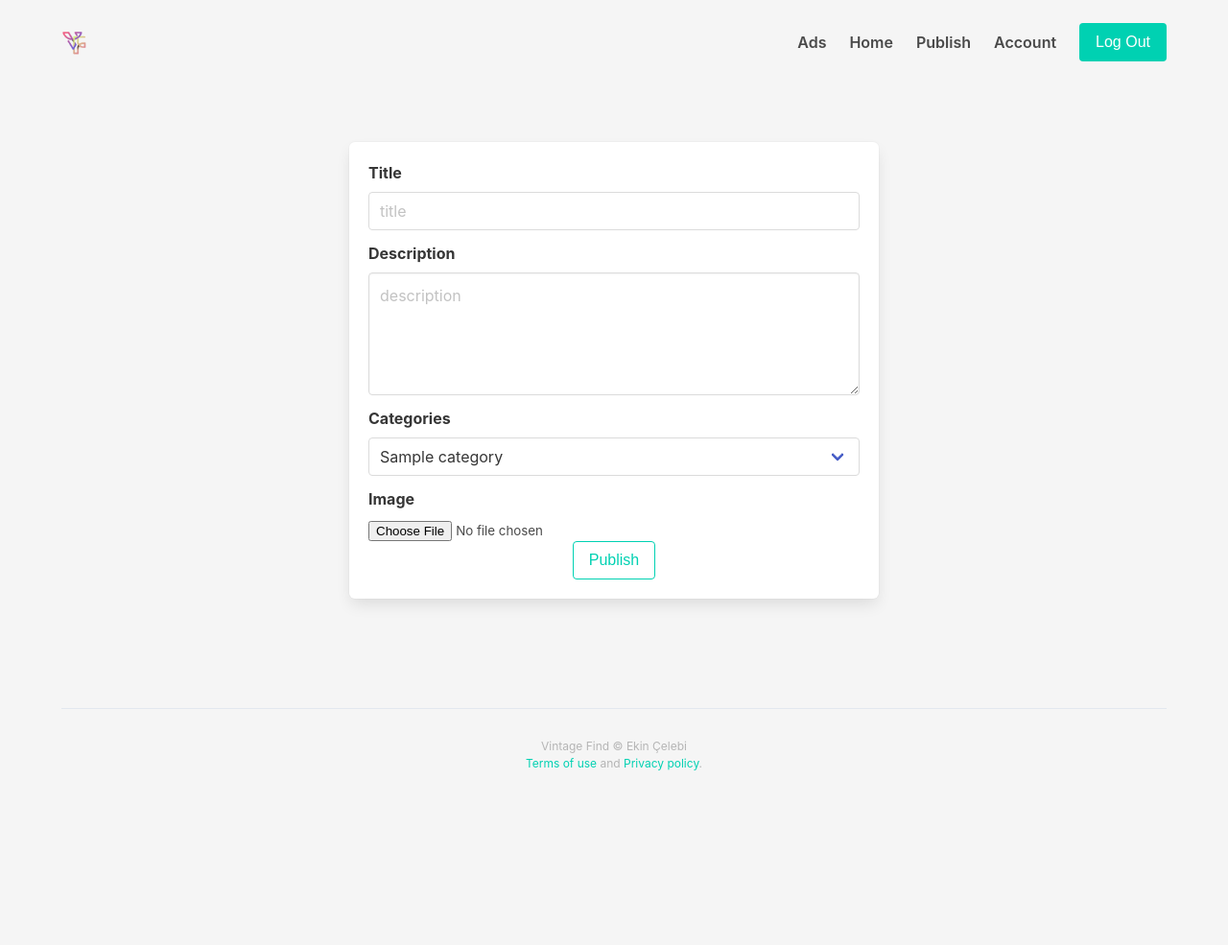
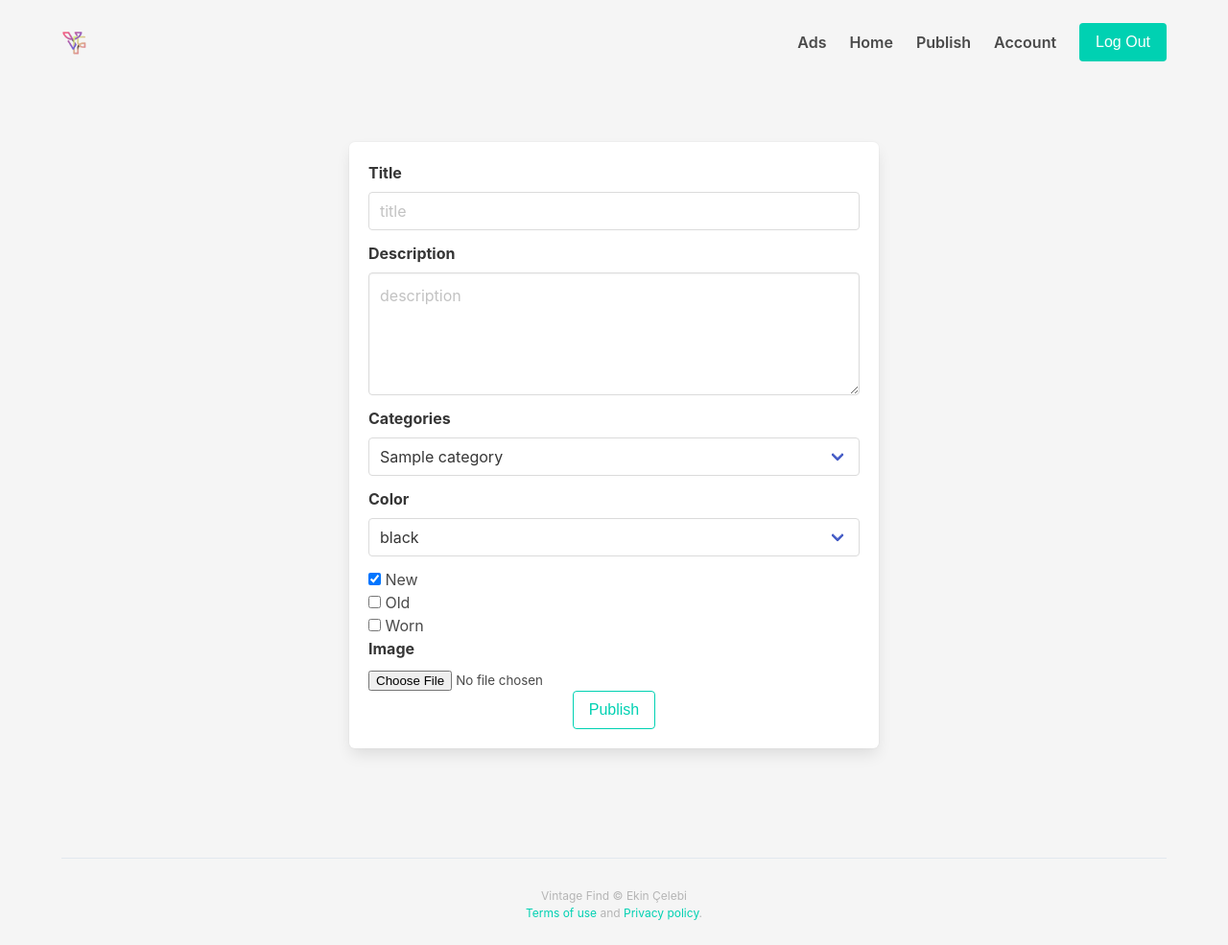
Before and after one commit to ekincelebi/VintageFind, a Flask app: page /post/create in a window 1280 px wide. Shown: the whole page at 96% size. Before the commit the page ends 803 px from the top, so only its background shows below. Run offline with Flask 2, Linux system fonts and the light colour scheme; a user stored in the database is signed in; a database or web service that is not in the repository returns one stand-in record (values such as "Sample title"); some libraries are stand-ins or nearby versions.

Commit message:
color and situation attributes

```diff
--- a/database.py
+++ b/database.py
@@ -139,10 +139,10 @@ class Database:
         ####let us consider only jpg files available
         connection = dbapi2.connect(dsn)
         cursor = connection.cursor()
-        query = "INSERT INTO items (category_id,name,description,image) VALUES (%s, %s, %s, %s)"
+        query = "INSERT INTO items (category_id,name,description,image,color,situation) VALUES (%s, %s, %s, %s, %s, %s)"
         db = current_app.config["db"]
         cat_id = db.get_category_id(item.category)
-        data = (cat_id, item.title, item.description, file_name)
+        data = (cat_id, item.title, item.description, file_name, item.color, item.situation)
         cursor.execute(query, data )
         connection.commit()
 
--- a/dbinit.py
+++ b/dbinit.py
@@ -28,6 +28,8 @@ INIT_STATEMENTS = [
         name varchar(32) NOT NULL,
         description varchar(500) NOT NULL,
         image varchar(120) NOT NULL DEFAULT 'default.jpg',
+        color varchar(20),
+        situation varchar(20),
         CONSTRAINT CONSTRAINT1 FOREIGN KEY (category_id) REFERENCES categories (id) ON DELETE CASCADE );
     ''',
     '''CREATE TABLE posts (
@@ -35,6 +37,8 @@ INIT_STATEMENTS = [
         user_id serial NOT NULL,
         item_id serial NOT NULL,
         post_date date  NOT NULL,
+        is_active boolean DEFAULT TRUE,
+        is_sold boolean DEFAULT FALSE ,
         CONSTRAINT CONSTRAINT1 FOREIGN KEY (user_id) REFERENCES users (id) ON DELETE CASCADE,
         CONSTRAINT CONSTRAINT2 FOREIGN KEY (item_id) REFERENCES items (id) ON DELETE CASCADE);
     ''',
--- a/forms.py
+++ b/forms.py
@@ -18,6 +18,7 @@ class PostForm(FlaskForm):
     title = StringField('Title', validators=[InputRequired()])
     description = TextAreaField('Description', validators=[InputRequired()])
     category = SelectField(u'Categories',validate_choice=False)
+    color = SelectField(u'Color',validate_choice=False)
     submit = SubmitField('Publish')
     picture = FileField('Image', validators=[InputRequired(),FileAllowed(['jpg', 'png'])])
     #image will come later
--- a/item.py
+++ b/item.py
@@ -6,3 +6,5 @@ class Item:
         self .owner = ""
         self.key = ""
         self.image = ""
+        self.color = ""
+        self.situation = ""
--- a/templates/layout.html
+++ b/templates/layout.html
@@ -59,7 +59,7 @@
             </div>
         </div>
 	</footer>
-
+<!--
 <script>
 $(document).ready(function(){
     $(".modal").addClass("is-active");
@@ -79,6 +79,13 @@ $("#closetop").click(function() {
    $(".modal").removeClass("is-active");
 });
 });
+
+</script>
+-->
+<script>
+	$('input.example').on('change', function() {
+    $('input.example').not(this).prop('checked', false);
+});
 </script>
 
 </body>
--- a/templates/publish.html
+++ b/templates/publish.html
@@ -51,6 +51,22 @@
                             </div>
                         </div>
 
+                        <div class="field">
+                            {{ form.color.label(class="label")}}
+                            <div class="control">
+                                <div class="select is-fullwidth">
+                                    {{ form.color }}
+                                </div>
+                            </div>
+                        </div>
+
+
+
+                        <input type="checkbox" value='new' class="example" name='situation' checked> New <br/>
+                        <input type="checkbox" value='old' class="example" name='situation'> Old <br/>
+                        <input type="checkbox" value='worn' class="example" name='situation'> Worn <br/>
+
+
 
 
                         <div class="form-group">
--- a/views.py
+++ b/views.py
@@ -73,11 +73,19 @@ def publish_page():
 
     db = current_app.config["db"]
     categories = [ x[0] for x in db.get_category_names()]
+    colors = ['black', 'white', 'red', 'orange', 'yellow', 'green', 'blue', 'purple', 'multicolor']
 
     form.category.choices = categories
+    form.color.choices = colors
     if form.validate_on_submit():
         cat = form.category.data
-        newItem = Item(title=form.title.data,description=form.description.data,category=cat)
+        col = form.color.data
+        situation = request.form.get('situation')
+
+        newItem = Item(title=form.title.data,description=form.description.data, category=cat)
+        newItem.color = col
+        newItem.situation = situation
+
         if form.picture.data:
             picture_file = save_picture(form.picture.data)
             #current_user.image_file = picture_file
```
